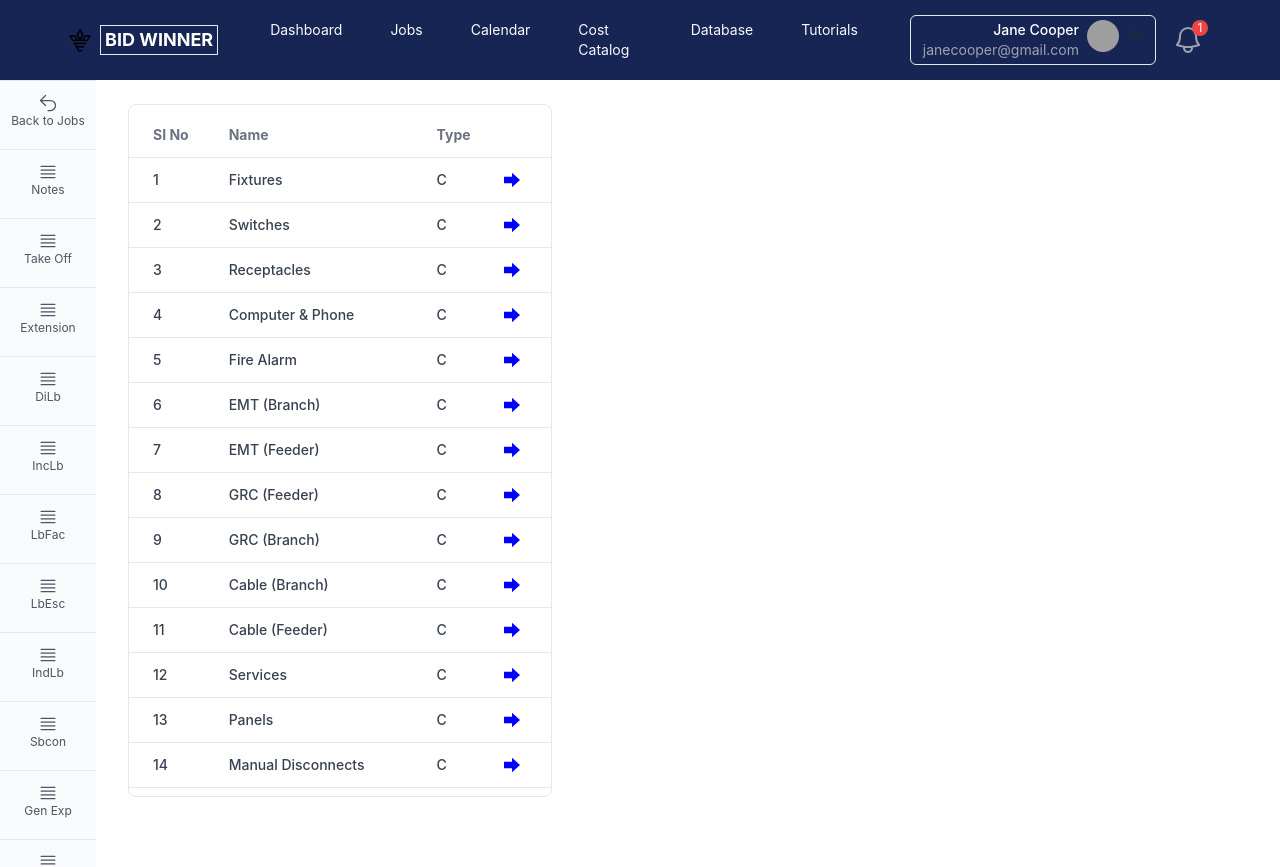
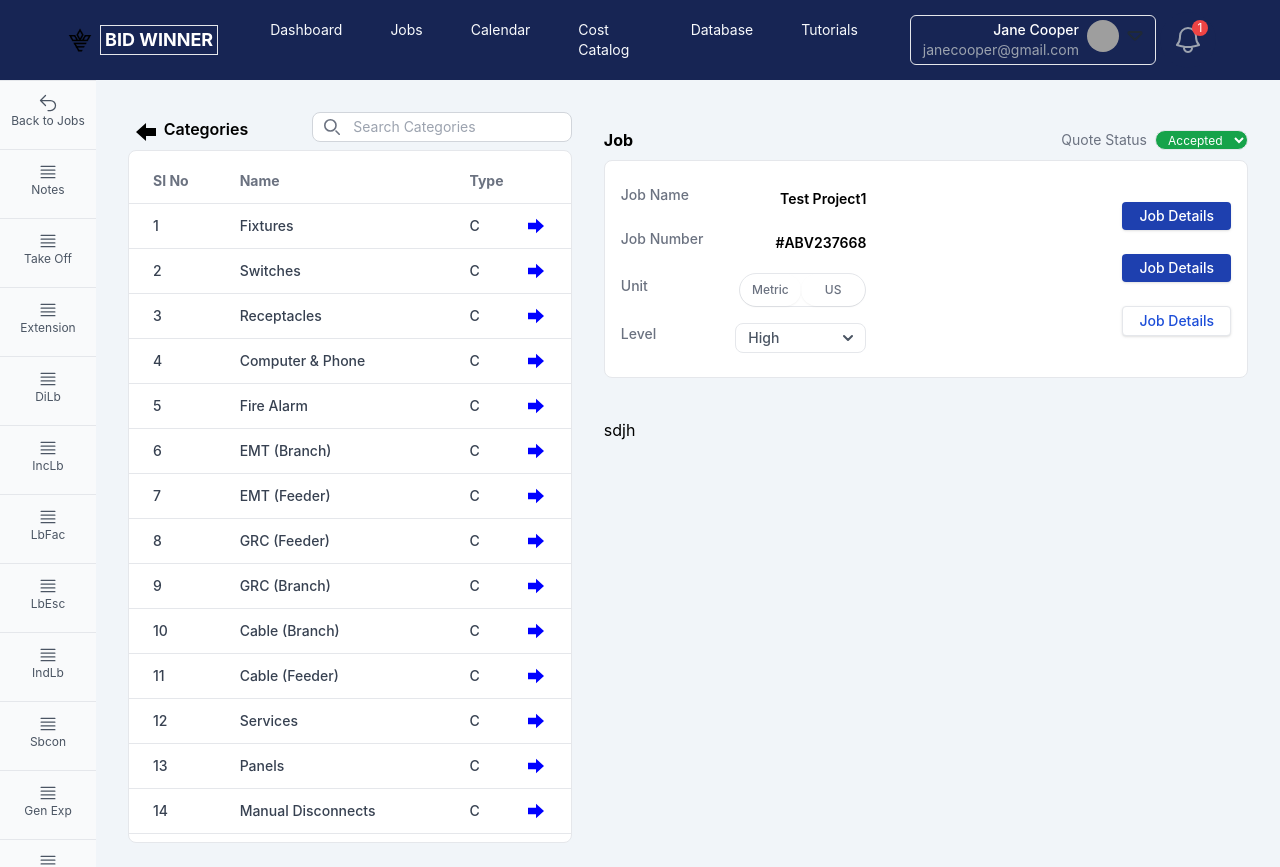
Before and after one commit to Jamshad10/Bid_Winner, a React (Create React App) app: page / in a window 1280 px wide. Before the commit the page ends 821 px from the top, so only its background shows below. Built offline with nearby package versions, Linux system fonts and the light colour scheme; grey boxes are pictures that could not be loaded.

Commit message:
Changes in Components

```diff
--- /dev/null
+++ b/src/components/admin/JobDetails.jsx
@@ -0,0 +1,121 @@
+import React, { useState } from 'react';
+
+function JobDetails() {
+    const [isOpen, setIsOpen] = useState(false);
+
+    const toggleDropdown = () => {
+        setIsOpen(!isOpen);
+    };
+
+    return (
+        <div className='w-full my-10'>
+            <div className='flex items-center justify-between'>
+                <h1 className='text-base font-bold py-2'>Job</h1>
+                <div className='flex'>
+                    <h2 className='text-sm text-gray-500'>Quote Status</h2>
+                    <select className="ml-2 px-2 text-xs bg-green-600 text-white rounded-full border">
+                        <option value="option1" className='bg-white text-gray-800'>Accepted</option>
+                        <option value="option2" className='bg-white text-gray-800'>Pending</option>
+                        <option value="option3" className='bg-white text-gray-800'>Rejected</option>
+                    </select>
+                </div>
+            </div>
+            <div className="max-w-full p-2 lg:p-4 text-left bg-white border border-gray-200 rounded-lg flex items-center justify-between  ">
+                <div className='flex flex-col'>
+                    <div className='w-full flex items-center  justify-between py-2'>
+                        <h5 className="mb-2 text-sm text-left font-medium text-gray-500 whitespace-nowrap">Job Name</h5>
+                        <h3 className=' lg:pl-8 text-sm font-semibold text-left whitespace-nowrap'>Test Project1</h3>
+                    </div>
+
+                    <div className='w-full flex space-x-10  items-center justify-between  py-2'>
+                        <h5 className="mb-2 text-sm text-left font-medium text-gray-500 whitespace-nowrap">Job Number</h5>
+                        <h5 className=' lg:pl-8 text-sm font-semibold text-left whitespace-nowrap'>#ABV237668</h5>
+                    </div>
+
+                    <div className='w-full flex text-left   items-center justify-between py-2'>
+                        <div className='w-full flex  items-center justify-between'>
+                            <h5 className="mb-2 text-sm text-left font-medium text-gray-500 whitespace-nowrap">Unit</h5>
+                            <div className="flex border rounded-full text-left whitespace-nowrap ">
+                                <button
+                                    type="button"
+                                    className="hover:bg-blue-500 shadow-sm text-xs rounded-full text-gray-500 hover:text-white font-medium py-2 px-3"
+                                >
+                                    Metric
+                                </button>
+                                <button
+                                    type="button"
+                                    className="hover:bg-blue-500 shadow-sm text-xs text-gray-500 hover:text-white font-medium rounded-full py-2 px-6"
+                                >
+                                    US
+                                </button>
+                            </div>
+                        </div>
+
+                    </div>
+
+                    <div className='w-full flex   items-center justify-between py-2'>
+                        <div className='w-full flex  items-center justify-between'>
+                            <h5 className="mb-2 text-sm text-left font-medium text-gray-500 whitespace-nowrap">Level</h5>
+                            <div className="relative inline-block text-left ">
+                                <button
+                                    id="dropdownDefaultButton"
+                                    onClick={toggleDropdown}
+                                    className="text-gray-600 bg-white border font-medium rounded-lg text-sm flex items-center px-3 py-1"
+                                    type="button"
+                                >
+                                    <span>High</span>
+                                    <svg
+                                        className="w-2.5 h-2.5 ml-16"
+                                        aria-hidden="true"
+                                        xmlns="http://www.w3.org/2000/svg"
+                                        fill="none"
+                                        viewBox="0 0 10 6"
+                                    >
+                                        <path
+                                            stroke="currentColor"
+                                            strokeLinecap="round"
+                                            strokeLinejoin="round"
+                                            strokeWidth="2"
+                                            d="m1 1 4 4 4-4"
+                                        />
+                                    </svg>
+                                </button>
+
+                                {/* Dropdown menu */}
+                                {isOpen && (
+                                    <div className="absolute right-0 mt-2 w-32 bg-white divide-y divide-gray-100 rounded-lg shadow">
+                                        <ul className="py-2 text-sm text-gray-700">
+                                            <li>
+                                                <a href="#" className="block px-4 py-2 hover:bg-gray-100">
+                                                    Normal
+                                                </a>
+                                            </li>
+                                            <li>
+                                                <a href="#" className="block px-4 py-2 hover:bg-gray-100">
+                                                    Low
+                                                </a>
+                                            </li>
+                                        </ul>
+                                    </div>
+                                )}
+                            </div>
+                        </div>
+                    </div>
+                </div>
+                <div className='flex flex-col lg:ml-64'>
+                    <button className="bg-blue-800 hover:bg-blue-700 text-white text-sm font-medium py-1 px-4 rounded whitespace-nowrap my-3 shadow">
+                        Job Details
+                    </button>
+                    <button className="bg-blue-800 hover:bg-blue-700 text-white text-sm font-medium py-1 px-4 rounded whitespace-nowrap my-3 shadow">
+                        Job Details
+                    </button>
+                    <button className="bg-white border hover:bg-blue-700 text-blue-700 hover:text-white text-sm font-medium py-1 px-4 rounded whitespace-nowrap my-3 shadow">
+                        Job Details
+                    </button>
+                </div>
+            </div>
+        </div>
+    );
+}
+
+export default JobDetails;
--- a/src/components/admin/Table.jsx
+++ b/src/components/admin/Table.jsx
@@ -75,7 +75,38 @@ const TableData = [
 
 export default function Table() {
     return (
-        <div className="flex flex-col lg:ml-32 my-6 border rounded-lg">
+        <div className='lg:ml-32 my-6'>
+            <div className='flex items-center justify-between pl-2'>
+                <svg
+                    xmlns="http://www.w3.org/2000/svg"
+                    className='w-5 h-5 mt-3'
+                >
+                    <path d="M10.018 18v-5h10V5h-10V0L0 8.939 10.018 18z" />
+                </svg>
+                <h1 className='p-2 mt-1 lg:mr-14 text-base font-semibold'>
+
+                    <span>Categories</span>
+                </h1>
+
+                <form className='px-2 lg:px-0 py-2'>
+                    <div className="relative ">
+                        <div className="absolute inset-y-0 left-0 flex items-center pl-3 pointer-events-none">
+                            <svg className="w-4 h-4 text-gray-500 dark:text-gray-400" xmlns="http://www.w3.org/2000/svg" fill="none" viewBox="0 0 20 20">
+                                <path stroke="currentColor" strokeLinecap="round" strokeLinejoin="round" strokeWidth="2" d="m19 19-4-4m0-7A7 7 0 1 1 1 8a7 7 0 0 1 14 0Z" />
+                            </svg>
+                        </div>
+                        <input
+                            type="search"
+                            id="default-search"
+                            className="block w-full p-1 pl-10 text-sm text-gray-900 border border-gray-300 rounded-lg bg-white focus:ring-blue-500 focus:border-blue-500 "
+                            placeholder="Search Categories"
+                            required
+                        />
+                    </div>
+                </form>
+
+            </div>
+            <div className="flex flex-col  border rounded-lg bg-white">
                 <div className="overflow-x-auto sm:-mx-6 lg:-mx-8">
                     <div className="inline-block min-w-full py-2 sm:px-6 lg:px-8">
                         <div className="overflow-hidden">
@@ -84,7 +115,7 @@ export default function Table() {
                                     <tr>
                                         <th scope="col" className="px-6 py-3">SI No</th>
                                         <th scope="col" className="px-4 py-3">Name</th>
-                                    <th scope="col" className="pl-14 py-3">Type</th>
+                                        <th scope="col" className="lg:pl-14 py-3">Type</th>
                                         <th scope="col" className="px-6 py-3"></th>
                                     </tr>
                                 </thead>
@@ -94,8 +125,8 @@ export default function Table() {
                                             <tr key={data.id} className="border-b text-gray-700 font-medium">
                                                 <td className="whitespace-nowrap px-6 py-3 ">{data.id}</td>
                                                 <td className="whitespace-nowrap px-4 py-3">{data.name}</td>
-                                            <td className="whitespace-nowrap px-14 py-3">{data.type}</td>
-                                            <td className="whitespace-nowrap  py-3">
+                                                <td className="whitespace-nowrap lg:pl-14 py-3">{data.type}</td>
+                                                <td className="whitespace-nowrap lg:px-3  py-3">
                                                     <svg
                                                         xmlns="http://www.w3.org/2000/svg"
                                                         className='w-4 h-5'
@@ -114,5 +145,6 @@ export default function Table() {
                     </div>
                 </div>
             </div>
+        </div>
     );
 }
--- a/src/pages/admin/Home.jsx
+++ b/src/pages/admin/Home.jsx
@@ -1,22 +1,33 @@
 import Header from '../../components/admin/Header';
+import JobDetails from '../../components/admin/JobDetails';
 import SideBar from '../../components/admin/SideBar';
 import Table from '../../components/admin/Table';
 
 const Home = () => {
 
   return (
-    <>
+    <div className='bg-slate-100'>
       <Header />
-      <div className='flex'>
+
+      <div className='flex flex-col lg:flex-row md:flex-row xl:flex-row'>
         <div >
           <SideBar />
         </div>
         <div>
           <Table />
         </div>
+        <div className='lg:px-8'>
+          <div className='flex flex-col'>
+
+          <JobDetails />
+
+          <h1>sdjh</h1>
+
+          </div>
+        </div>
       </div>
 
-    </>
+    </div>
   )
 }
 
```
Lines whose indentation alone changed are shown as unchanged.
